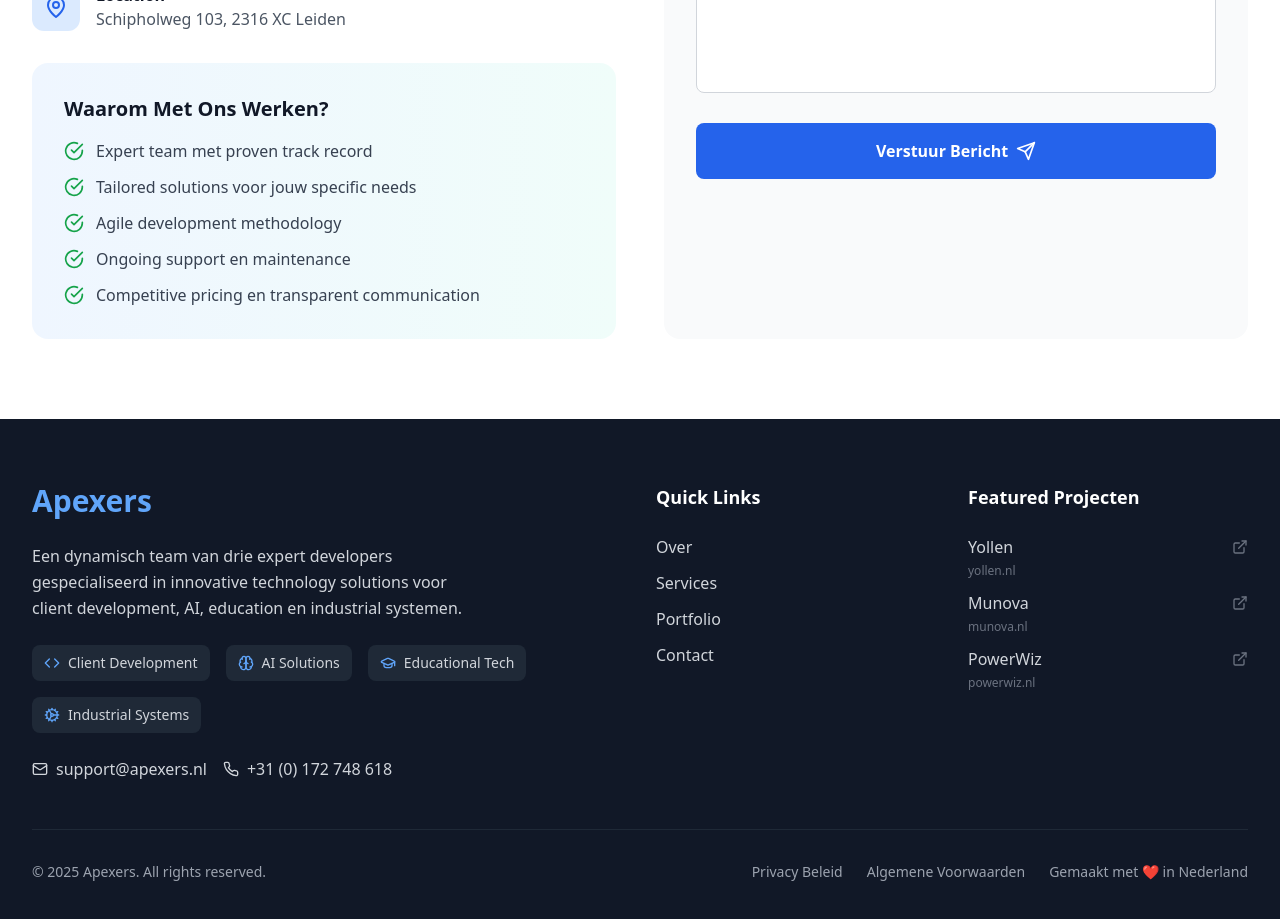
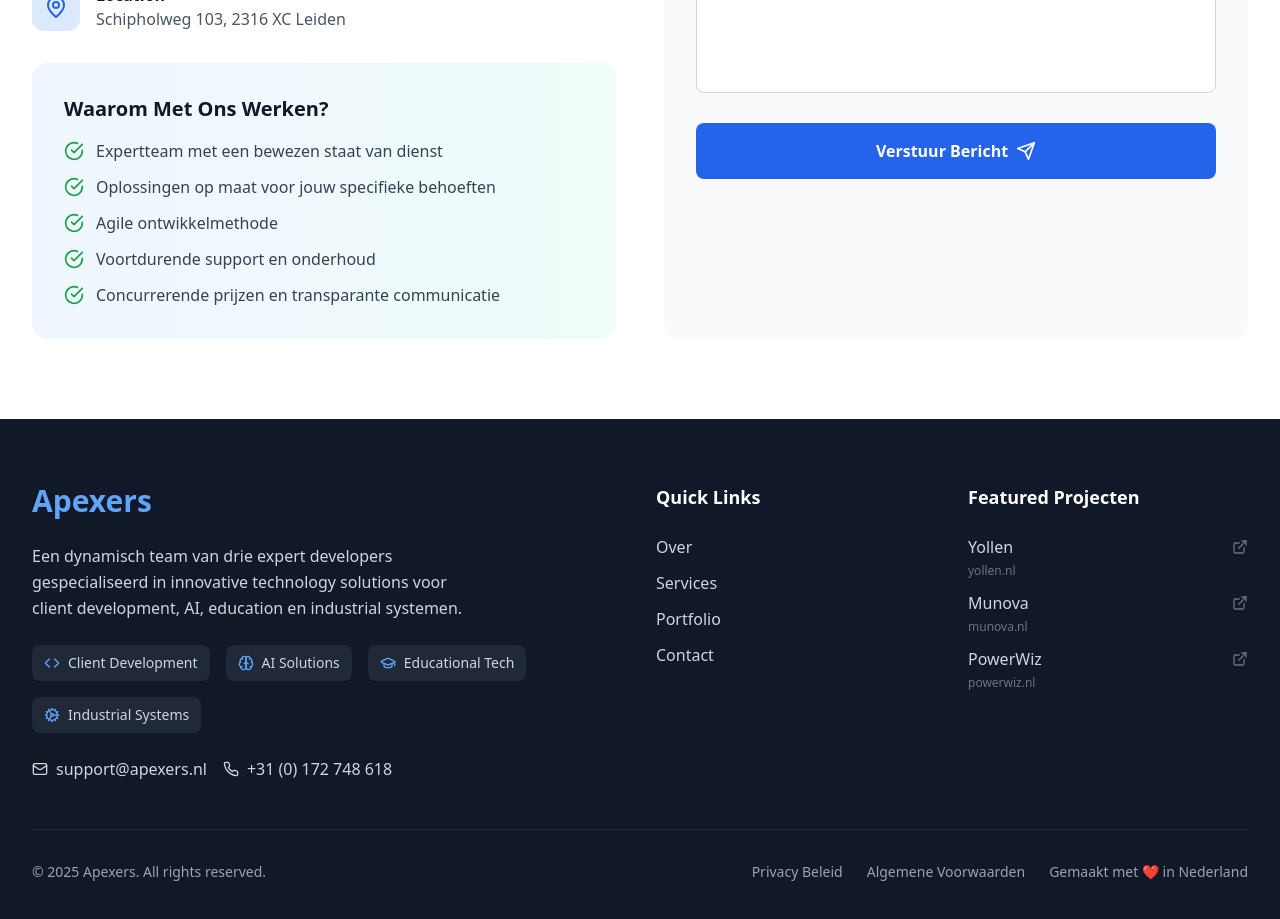
Before and after one commit to Feebster/www.Apexers, a React (Vite) app: page / in a window 1280 px wide. Shown: the part 5140-6059 px from the top of the page. Built offline with nearby package versions, Linux system fonts and the light colour scheme; no server answers.

Commit message:
Updated Contact.tsx

```diff
--- a/src/components/Contact.tsx
+++ b/src/components/Contact.tsx
@@ -112,11 +112,11 @@ const Contact = () => {
               <h4 className="text-xl font-bold text-gray-900 mb-4">Waarom Met Ons Werken?</h4>
               <ul className="space-y-3">
                 {[
-                  'Expert team met proven track record',
-                  'Tailored solutions voor jouw specific needs',
-                  'Agile development methodology',
-                  'Ongoing support en maintenance',
-                  'Competitive pricing en transparent communication'
+                   'Expertteam met een bewezen staat van dienst',
+                   'Oplossingen op maat voor jouw specifieke behoeften',
+                   'Agile ontwikkelmethode',
+                   'Voortdurende support en onderhoud',
+                   'Concurrerende prijzen en transparante communicatie'
                 ].map((benefit, index) => (
                   <li key={index} className="flex items-start gap-3">
                     <CheckCircle className="w-5 h-5 text-green-600 mt-0.5 flex-shrink-0" />
```
